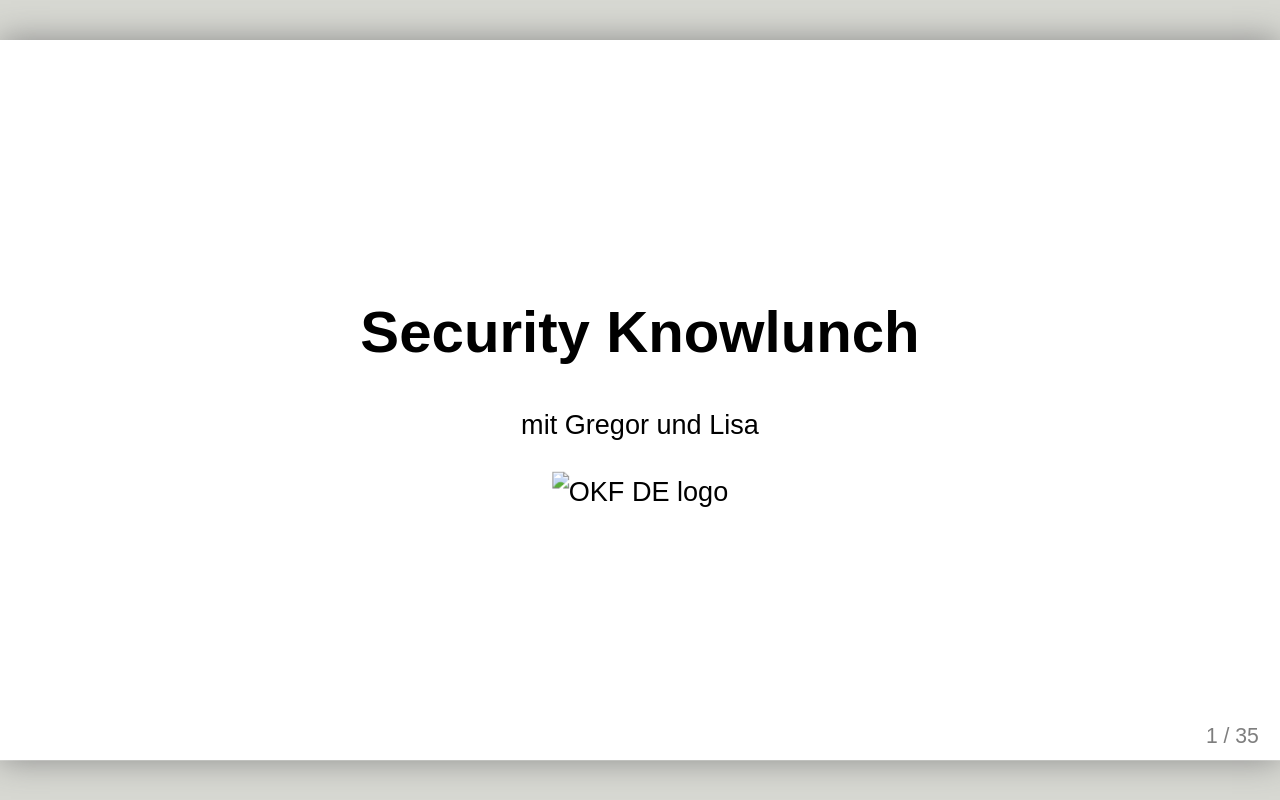
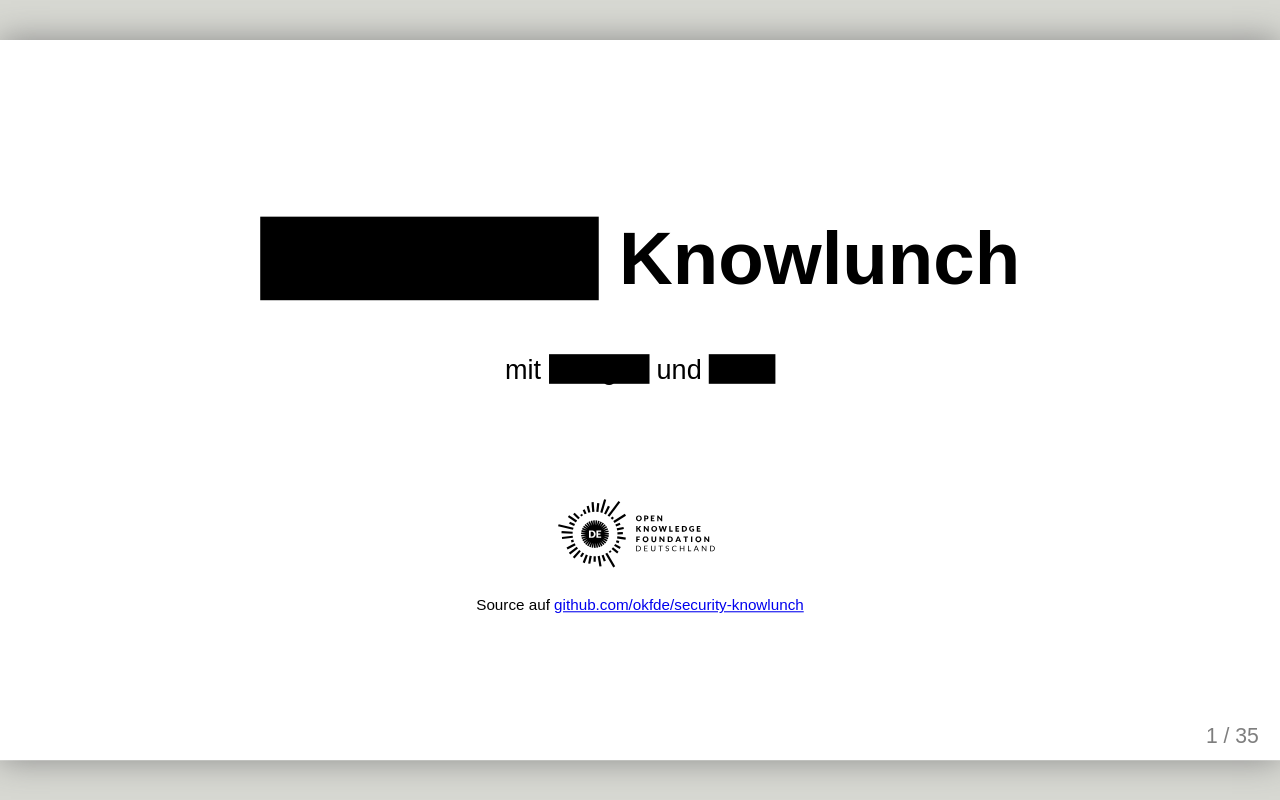
Before and after one commit to okfde/security-knowlunch, a plain HTML site: page index.html in a window 1280 px wide. Drawn offline with Linux system fonts and the light colour scheme.

Commit message:
title slide

```diff
--- a/index.html
+++ b/index.html
@@ -8,11 +8,16 @@
   <body>
     <textarea id="source">
     class: center, middle
-    # Security Knowlunch
 
-    mit Gregor und Lisa
+    .title[
+    # .censored[Security] Knowlunch]
 
-    ![OKF DE logo]()
+    mit .censored[Gregor] und .censored[Lisa]
+
+    .mt.small[
+    .img-s[![OKF DE logo](images/logo_black.svg)]
+
+    Source auf [github.com/okfde/security-knowlunch](https://github.com/okfde/security-knowlunch/)]
 
     ---
 
--- a/styles/main.css
+++ b/styles/main.css
@@ -2,6 +2,7 @@
   --brand: #082a8b;
   --brand-rgba: #082a8b80;
   --secondary: #ffec00;
+  --black: #000;
 }
 
 body {
@@ -47,3 +48,29 @@ ul li ul li:before {
 .subtopics li:before {
   color: lightskyblue;
 }
+
+.title h1 {
+  font-size: 4.4rem;
+}
+
+.censored {
+  padding: 0 .3em;
+  color: var(--black);
+  background-color: var(--black);
+}
+.censored:hover,
+.censored:active {
+  color: white;
+}
+
+.img-s img {
+  max-width: 10rem;
+}
+
+.mt {
+  margin-top: 5em;
+}
+
+.small p {
+  font-size: 0.9rem;
+}
```
Also changed, not shown: images/logo_black.svg (added).
